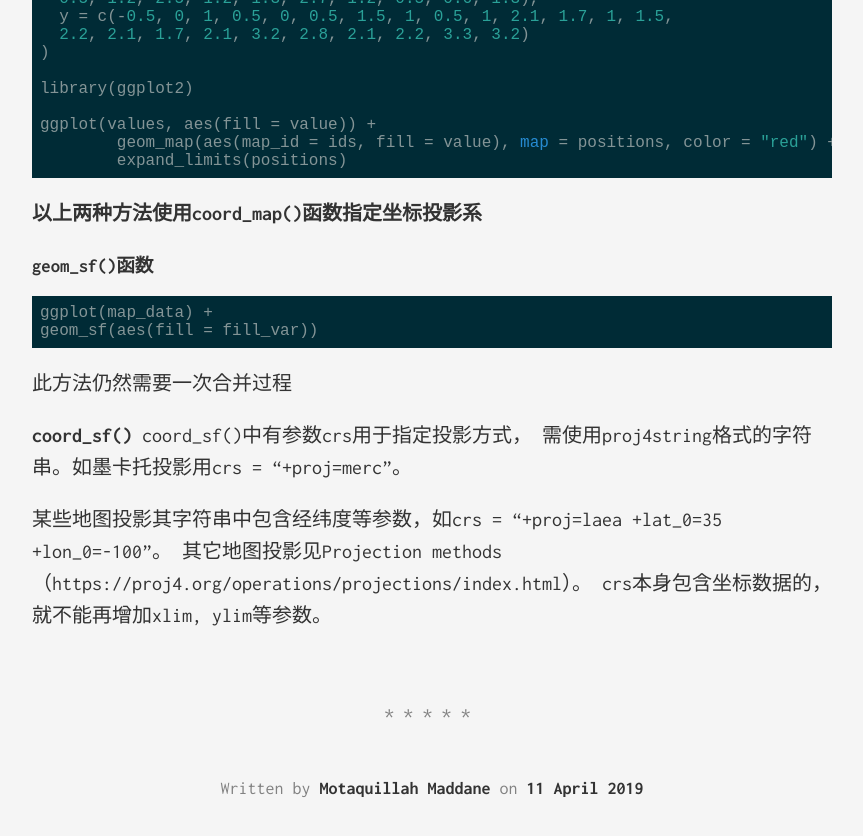
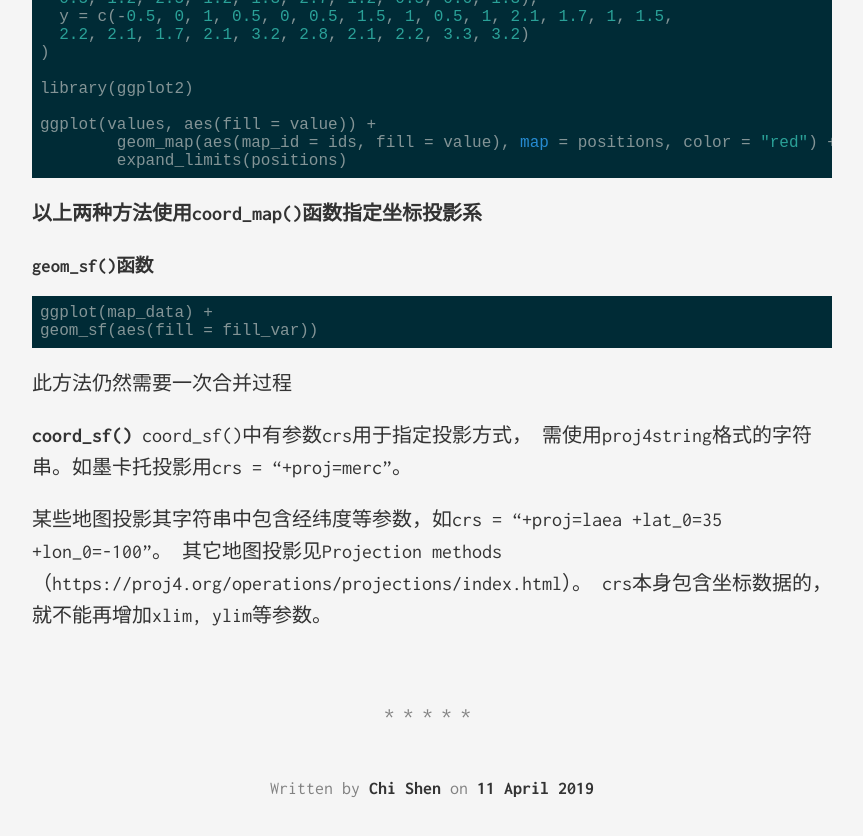
Before and after one commit to shumchi/shumchi.github.io, a Jekyll site: the page built from _posts/2019-04-11-Three-methods-in-plotting-a-map-by-ggplot2.markdown, in a window 1280 px wide and 900 px high, scrolled down 2511 px. Shown: the top 836 px of the window, without its empty margins (208-1071 px from the left). Built offline with Jekyll 4.4.1, drawn with Linux system fonts in a browser that asks for light colours.

Commit message:
Update _config.yml

```diff
--- a/_config.yml
+++ b/_config.yml
@@ -7,7 +7,7 @@ description: >
 url: "https://github.shumchi.com" # the base hostname & protocol for your site
 
 author:
-  fullname: Motaquillah Maddane
+  fullname: Chi Shen
   github: shumchi
   twitter: chishen
   # disqus: your_disqus_forum_shortname
```
